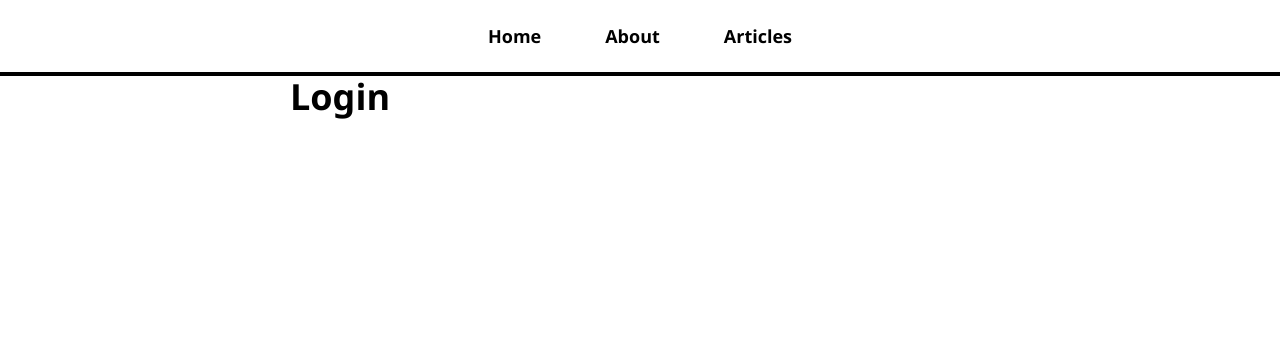
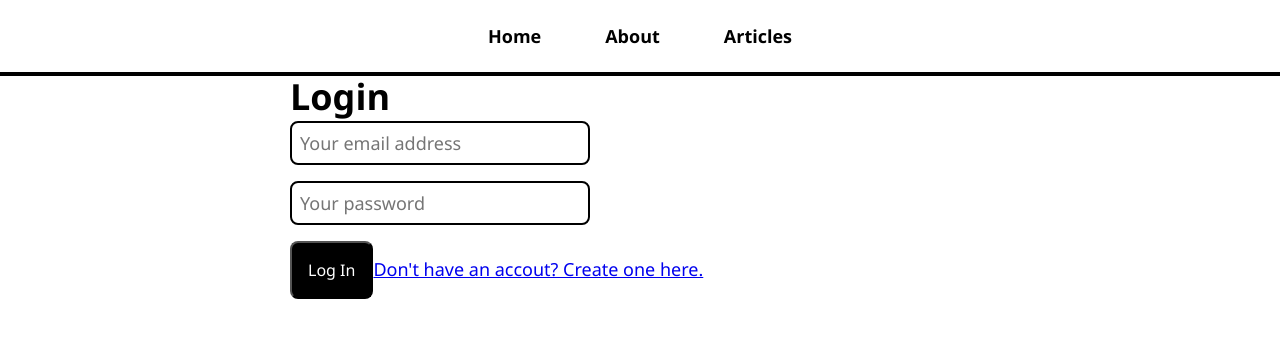
Before and after one commit to CelestialCoyote/react-blog, a React (Create React App) app in the folder frontend/: page /login in a window 1280 px wide. Shown: the top 338 px of the page. Built offline with nearby package versions, Linux system fonts and the light colour scheme.

Commit message:
Added LogIn page

```diff
--- a/frontend/src/pages/Login/Login.js
+++ b/frontend/src/pages/Login/Login.js
@@ -1,7 +1,42 @@
+import { useState } from 'react';
+import { Link, useNavigate } from 'react-router-dom';
+import { getAuth, signInWithEmailAndPassword} from 'firebase/auth';
+
+
 const Login = () => {
+	const [email, setEmail] = useState('');
+	const [password, setPassword] = useState('');
+	const [error, setError] = useState('');
+
+	const navigate = useNavigate();
+
+	const logIn = async () => {
+		try{
+			await signInWithEmailAndPassword(getAuth(), email, password);
+			navigate('/articles');
+		} catch (e) {
+			setError(e.message);
+		};
+	};
 
 	return (
-		<h1>Login</h1>
+		<>
+			<h1>Login</h1>
+			{error && <p className='error'>{error}</p>}
+			<input
+				placeholder='Your email address'
+				value={email}
+				onChange={e => setEmail(e.target.value)}
+			/>
+			<input
+				type='password'
+				placeholder='Your password'
+				value={password}
+				onChange={e => setPassword(e.target.value)}
+			/>
+			<button onClick={logIn}>Log In</button>
+			<Link to='/create-account'>Don't have an accout? Create one here.</Link>
+		</>
 	);
 };
 
```
